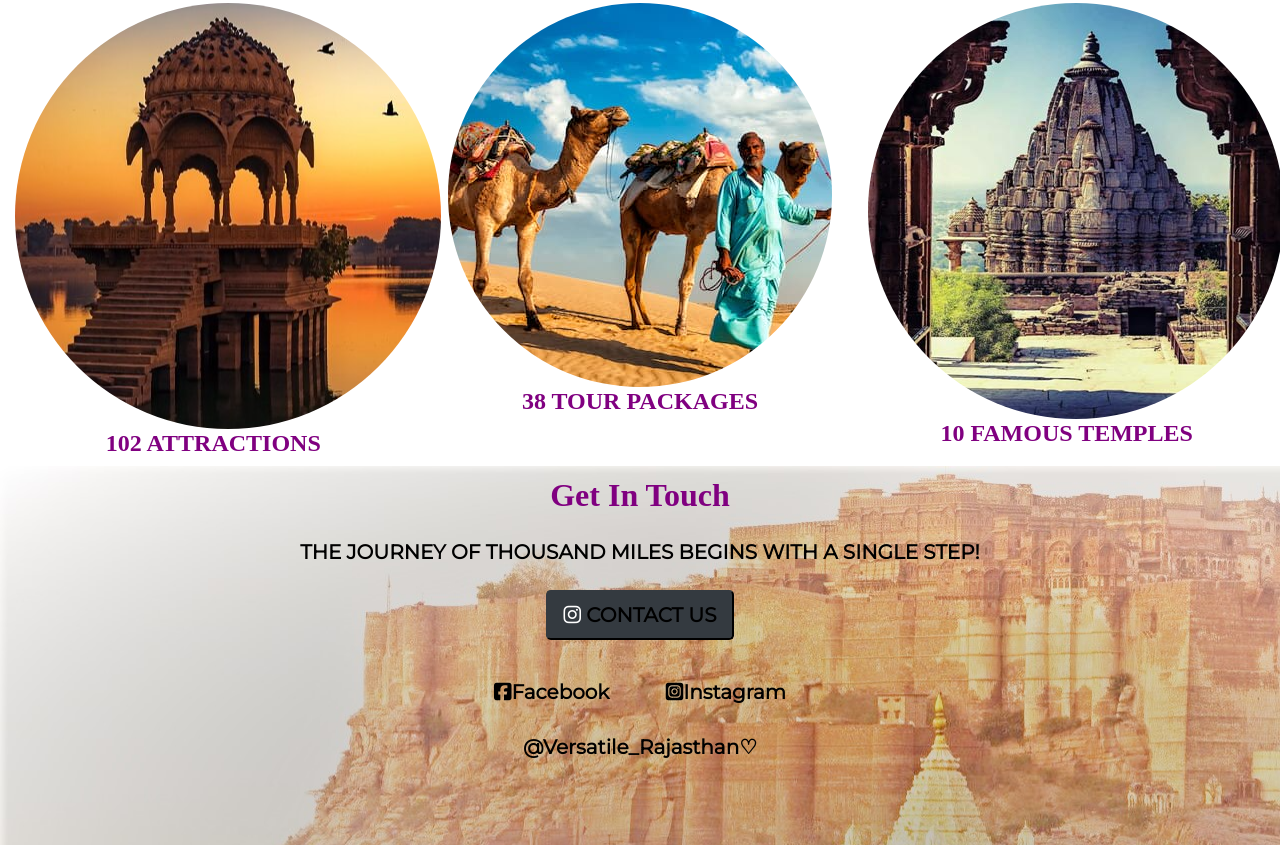
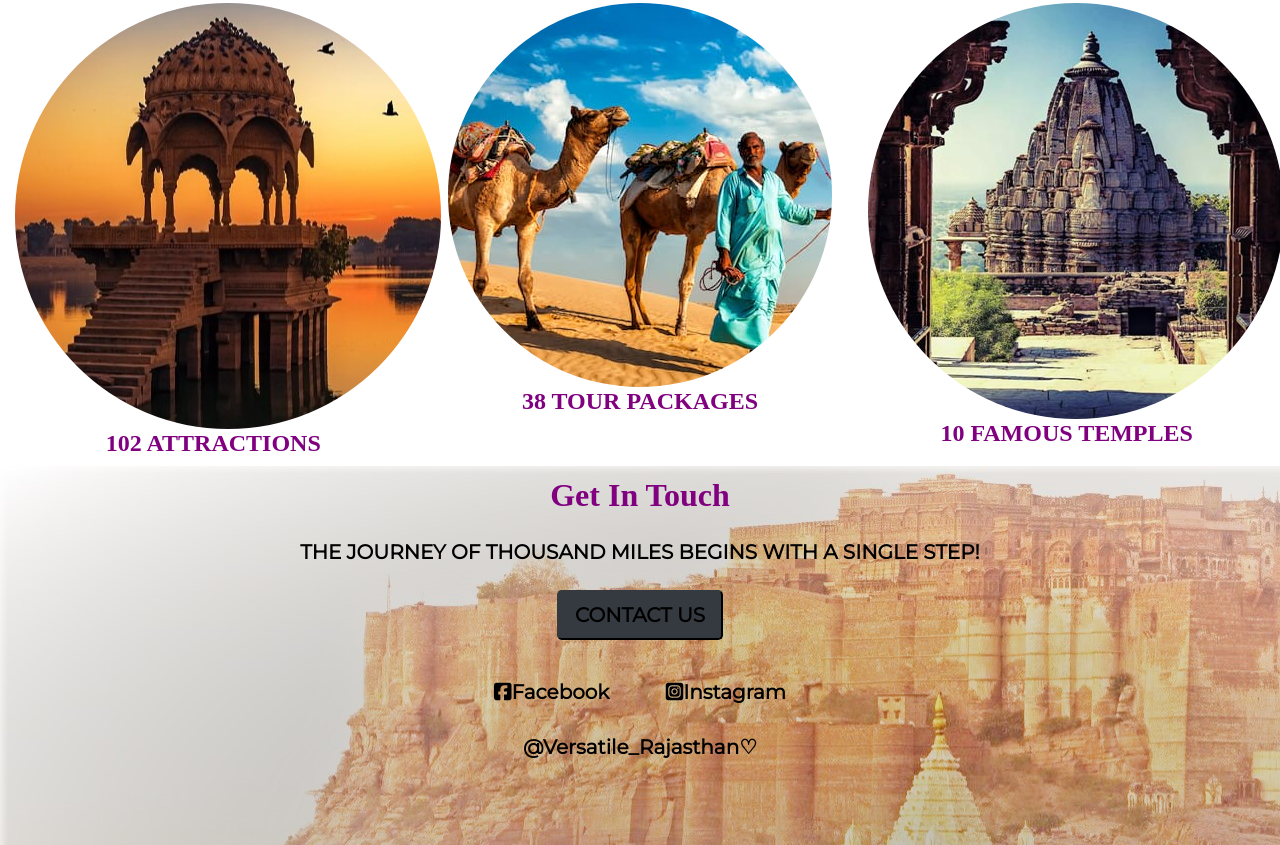
Before and after one commit to Chelsi0210/Versatilerajasthan.github.io, a plain HTML site: page index.html in a window 1280 px wide. Shown: the part 4099-4944 px from the top of the page. Drawn offline with nearby package versions, Linux system fonts and the light colour scheme.

Commit message:
Update index.html

```diff
--- a/index.html
+++ b/index.html
@@ -300,7 +300,7 @@
     <div class="contact-me">
       <h2>Get In Touch</h2>
       <p class="contact-message">THE JOURNEY OF THOUSAND MILES BEGINS WITH A SINGLE STEP!</p>
-      <button type="button" name="button" class="btn-dark btn-lg download-button"><i class="fab fa-instagram"></i> <a href="mailto:somanichelsi02@gmail.com"> CONTACT US </a></button>
+      <button type="button" name="button" class="btn-dark btn-lg download-button"> <a href="mailto:somanichelsi02@gmail.com"> CONTACT US </a></button>
     </div>
 
     <br>
```
